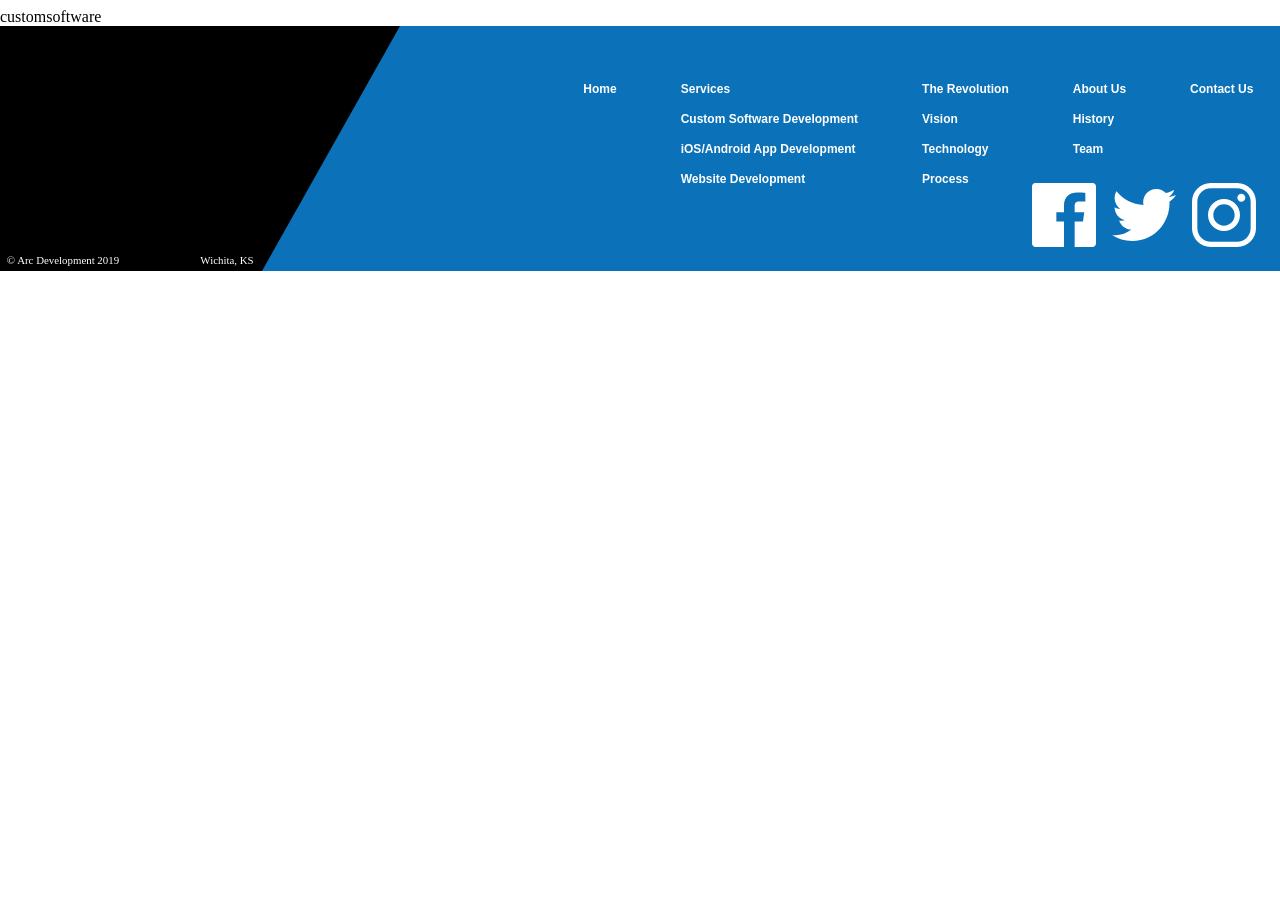
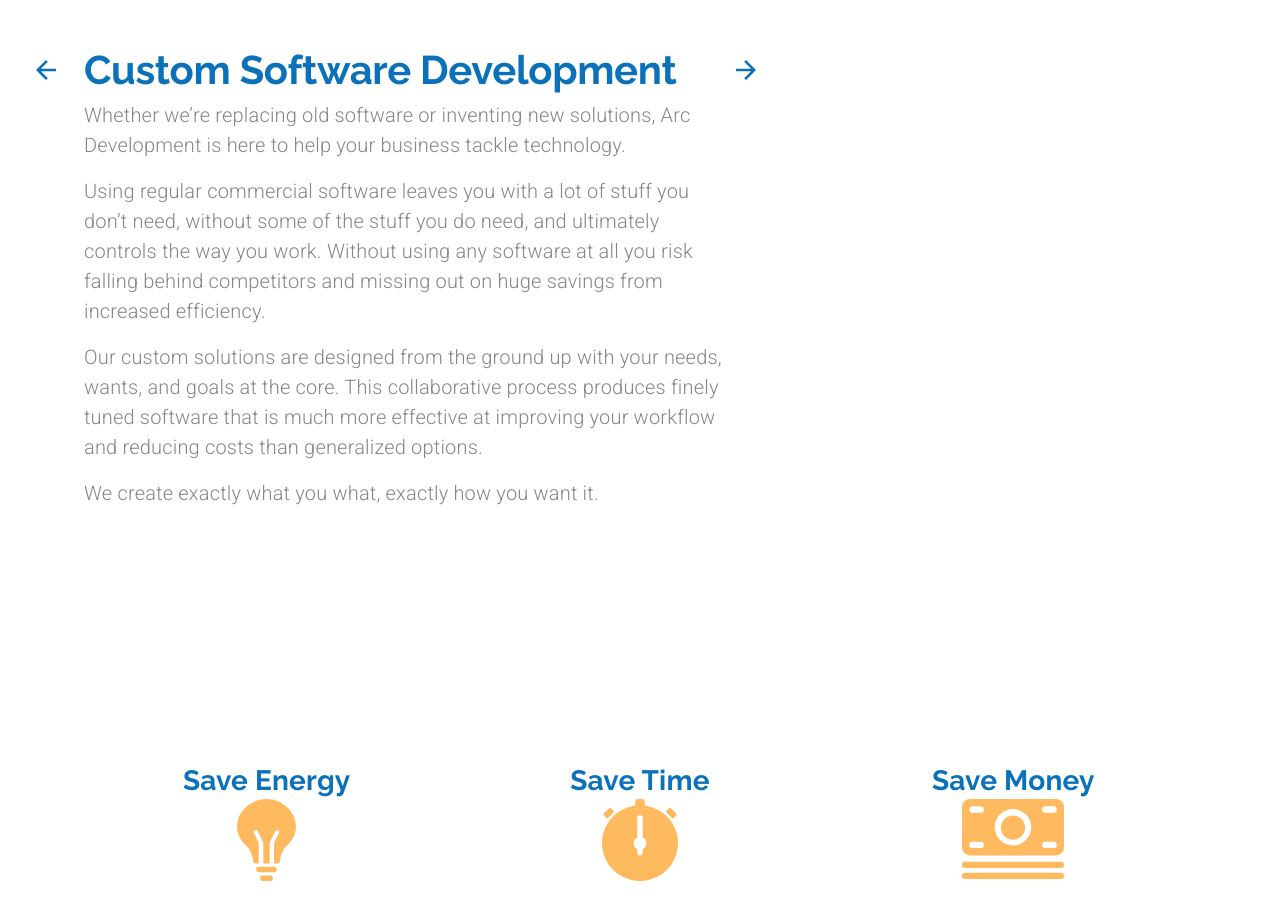
Before and after one commit to Sahl-A/arcDevelopment, a React (Create React App) app: page /customsoftware in a window 1280 px wide. Shown: the part 114-1032 px from the top of the page. Before the commit the page ends 800 px from the top, so only its background shows below. Built offline with nearby package versions, Linux system fonts and the light colour scheme.

Commit message:
39: Custom Software page:- 1 & 2 blocks

```diff
--- a/src/components/App.js
+++ b/src/components/App.js
@@ -9,6 +9,7 @@
 import BackToTop from "../components/ui/BackToTop";
 import LandingPage from "../components/LandingPage";
 import Services from "../components/Services";
+import CustomSoftware from "../components/CustomSoftware";
 
 function App() {
   // useState to change the value when changing the tab in header
@@ -51,7 +52,13 @@
           <Route
             exact
             path="/customsoftware"
-            component={() => <div>customsoftware</div>}
+            render={(props) => (
+              <CustomSoftware
+                {...props}
+                setTabValue={setTabValue}
+                setselectedMenuItemIndex={setselectedMenuItemIndex}
+              />
+            )}
           />
           <Route
             exact
--- /dev/null
+++ b/src/components/CustomSoftware.js
@@ -0,0 +1,226 @@
+import React from "react";
+import Lottie from "react-lottie";
+import { Link } from "react-router-dom";
+import { makeStyles, useTheme } from "@material-ui/core/styles";
+import Grid from "@material-ui/core/Grid";
+import IconButton from "@material-ui/core/IconButton";
+import Typography from "@material-ui/core/Typography";
+import useMediaQuery from "@material-ui/core/useMediaQuery";
+import Hidden from "@material-ui/core/Hidden";
+
+import backArrow from "../assets/backArrow.svg";
+import forwardArrow from "../assets/forwardArrow.svg";
+import lightbulb from "../assets/bulb.svg";
+import cash from "../assets/cash.svg";
+import stopwatch from "../assets/stopwatch.svg";
+
+import CallToAction from "../components/ui/CallToAction";
+
+const useStyles = makeStyles((theme) => ({
+  heading: {
+    maxWidth: "40em",
+  },
+  arrowContainer: {
+    marginTop: "0.5em",
+  },
+  rowContainer: {
+    paddingLeft: "5em",
+    paddingRight: "5em",
+    [theme.breakpoints.down("sm")]: {
+      paddingLeft: "1.5em",
+      paddingRight: "1.5em",
+    },
+  },
+}));
+
+export default function CustomSoftware(props) {
+  const { setTabValue, setselectedMenuItemIndex } = props;
+  const classes = useStyles();
+  const theme = useTheme();
+  const matchesMD = useMediaQuery(theme.breakpoints.down("md"));
+  const matchesSM = useMediaQuery(theme.breakpoints.down("sm"));
+  const matchesXS = useMediaQuery(theme.breakpoints.down("xs"));
+
+  return (
+    <Grid container direction="column">
+      {/* /////// First Block /////// */}
+      <Grid
+        item
+        container
+        direction="row"
+        className={classes.rowContainer}
+        justify={matchesMD ? "center" : undefined}
+        style={{ marginTop: matchesXS ? "1em" : "2em" }}
+      >
+        {/* Left arrow */}
+        <Hidden mdDown>
+          <Grid
+            item
+            className={classes.arrowContainer}
+            style={{ marginRight: "1em", marginLeft: "-3.5em" }}
+          >
+            <IconButton
+              component={Link}
+              to="/services"
+              onClick={() => setselectedMenuItemIndex(0)}
+            >
+              <img src={backArrow} alt="back to services page" />
+            </IconButton>
+          </Grid>
+        </Hidden>
+        {/* Middle content */}
+        <Grid item container direction="column" className={classes.heading}>
+          <Grid item>
+            <Typography variant="h2" align={matchesMD ? "center" : undefined}>
+              Custom Software Development
+            </Typography>
+          </Grid>
+          <Grid item>
+            <Typography
+              variant="body1"
+              paragraph
+              align={matchesMD ? "center" : undefined}
+            >
+              Whether we’re replacing old software or inventing new solutions,
+              Arc Development is here to help your business tackle technology.
+            </Typography>
+            <Typography
+              variant="body1"
+              paragraph
+              align={matchesMD ? "center" : undefined}
+            >
+              Using regular commercial software leaves you with a lot of stuff
+              you don’t need, without some of the stuff you do need, and
+              ultimately controls the way you work. Without using any software
+              at all you risk falling behind competitors and missing out on huge
+              savings from increased efficiency.
+            </Typography>
+            <Typography
+              variant="body1"
+              paragraph
+              align={matchesMD ? "center" : undefined}
+            >
+              Our custom solutions are designed from the ground up with your
+              needs, wants, and goals at the core. This collaborative process
+              produces finely tuned software that is much more effective at
+              improving your workflow and reducing costs than generalized
+              options.
+            </Typography>
+            <Typography
+              variant="body1"
+              paragraph
+              align={matchesMD ? "center" : undefined}
+            >
+              We create exactly what you what, exactly how you want it.
+            </Typography>
+          </Grid>
+        </Grid>
+        {/* Right arrow */}
+        <Hidden mdDown>
+          <Grid item className={classes.arrowContainer}>
+            <IconButton
+              component={Link}
+              to="/mobileapps"
+              onClick={() => setselectedMenuItemIndex(2)}
+            >
+              <img
+                src={forwardArrow}
+                alt="forward to ios/android development page"
+              />
+            </IconButton>
+          </Grid>
+        </Hidden>
+      </Grid>
+      {/* /////// Second Block /////// */}
+      <Grid
+        item
+        container
+        direction="row"
+        className={classes.rowContainer}
+        justify="center"
+        style={{ marginTop: "15em", marginBottom: "20em" }}
+      >
+        {/* Save Energy */}
+        <Grid
+          item
+          container
+          direction="column"
+          md
+          alignItems="center"
+          style={{ maxWidth: "40em" }}
+        >
+          <Grid item>
+            <Typography variant="h4">Save Energy</Typography>
+          </Grid>
+          <Grid item>
+            <img src={lightbulb} alt="lightbulb" />
+          </Grid>
+        </Grid>
+        {/* Save Time */}
+        <Grid
+          item
+          container
+          direction="column"
+          md
+          alignItems="center"
+          style={{
+            maxWidth: "40em",
+            marginTop: matchesSM ? "10em" : 0,
+            marginBottom: matchesSM ? "10em" : 0,
+          }}
+        >
+          <Grid item>
+            <Typography variant="h4">Save Time</Typography>
+          </Grid>
+          <Grid item>
+            <img src={stopwatch} alt="stopwatch" />
+          </Grid>
+        </Grid>
+        {/* Save Money */}
+        <Grid
+          item
+          container
+          direction="column"
+          md
+          alignItems="center"
+          style={{ maxWidth: "40em" }}
+        >
+          <Grid item>
+            <Typography variant="h4">Save Money</Typography>
+          </Grid>
+          <Grid item>
+            <img src={cash} alt="cash" />
+          </Grid>
+        </Grid>
+      </Grid>
+      {/* /////// Third Block /////// */}
+      <Grid
+        item
+        container
+        direction="row"
+        className={classes.rowContainer}
+      ></Grid>
+      {/* /////// Fourth Block /////// */}
+      <Grid
+        item
+        container
+        direction="row"
+        className={classes.rowContainer}
+      ></Grid>
+      {/* /////// Fifth Block /////// */}
+      <Grid
+        item
+        container
+        direction="row"
+        className={classes.rowContainer}
+      ></Grid>
+      {/* /////// Sixth Block /////// */}
+      <Grid
+        item
+        container
+        direction="row"
+        className={classes.rowContainer}
+      ></Grid>
+    </Grid>
+  );
+}
--- a/src/components/LandingPage.js
+++ b/src/components/LandingPage.js
@@ -1,11 +1,10 @@
 import React from "react";
 import Lottie from "react-lottie";
 import { Link } from "react-router-dom";
-import { makeStyles } from "@material-ui/core/styles";
+import { makeStyles, useTheme } from "@material-ui/core/styles";
 import Grid from "@material-ui/core/Grid";
 import Button from "@material-ui/core/Button";
 import Typography from "@material-ui/core/Typography";
-import { useTheme } from "@material-ui/core/styles";
 import useMediaQuery from "@material-ui/core/useMediaQuery";
 import Card from "@material-ui/core/Card";
 import CardContent from "@material-ui/core/CardContent";
--- a/src/components/ui/theme.js
+++ b/src/components/ui/theme.js
@@ -58,6 +58,11 @@
       fontWeight: 300,
       fontSize: "1.25rem",
     },
+    body1: {
+      fontSize: "1.25rem",
+      color: arcGrey,
+      fontWeight: 300
+    },
     learnButton: {
       borderColor: arcBlue,
       borderWidth: 1,
```
